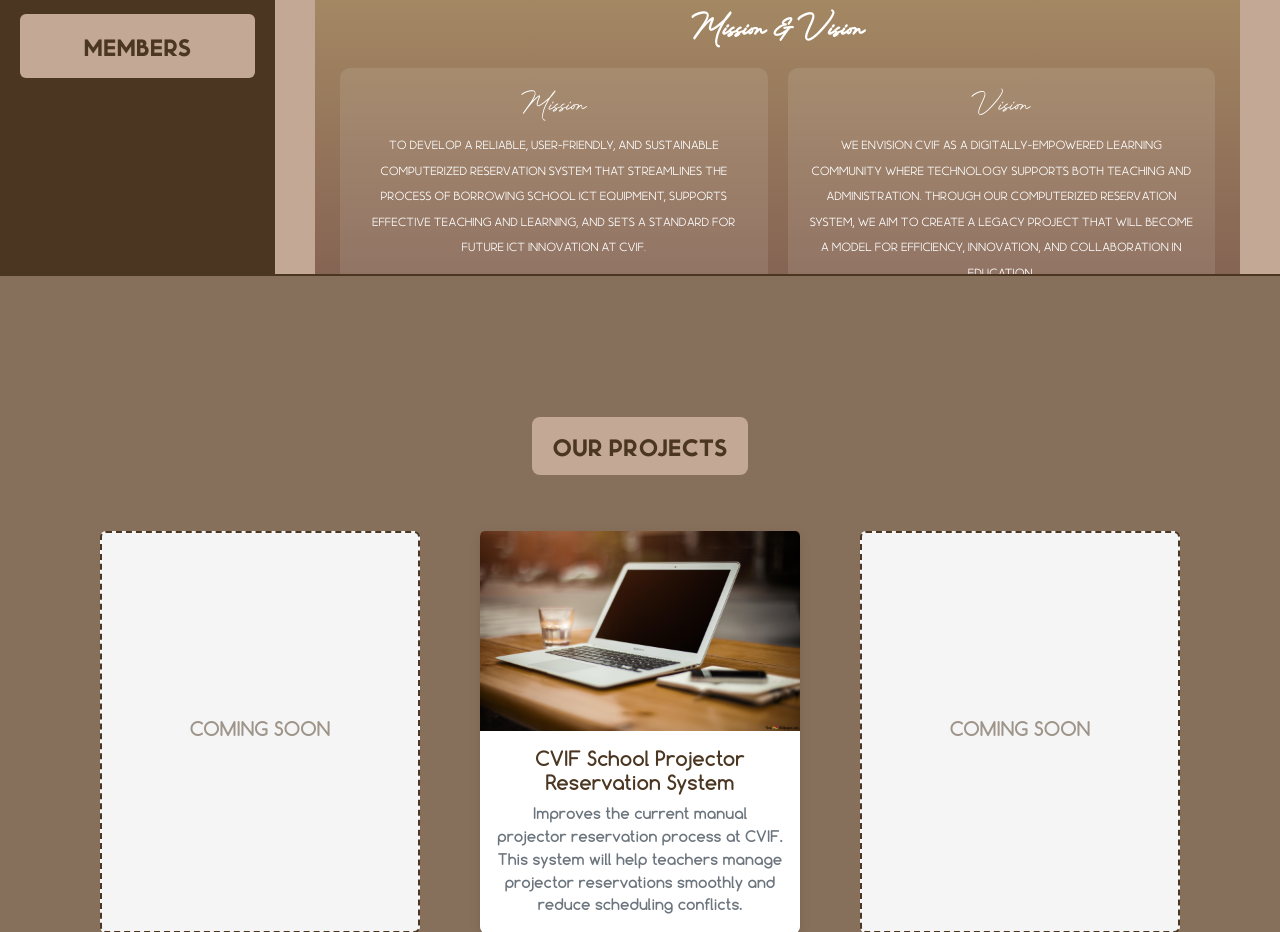
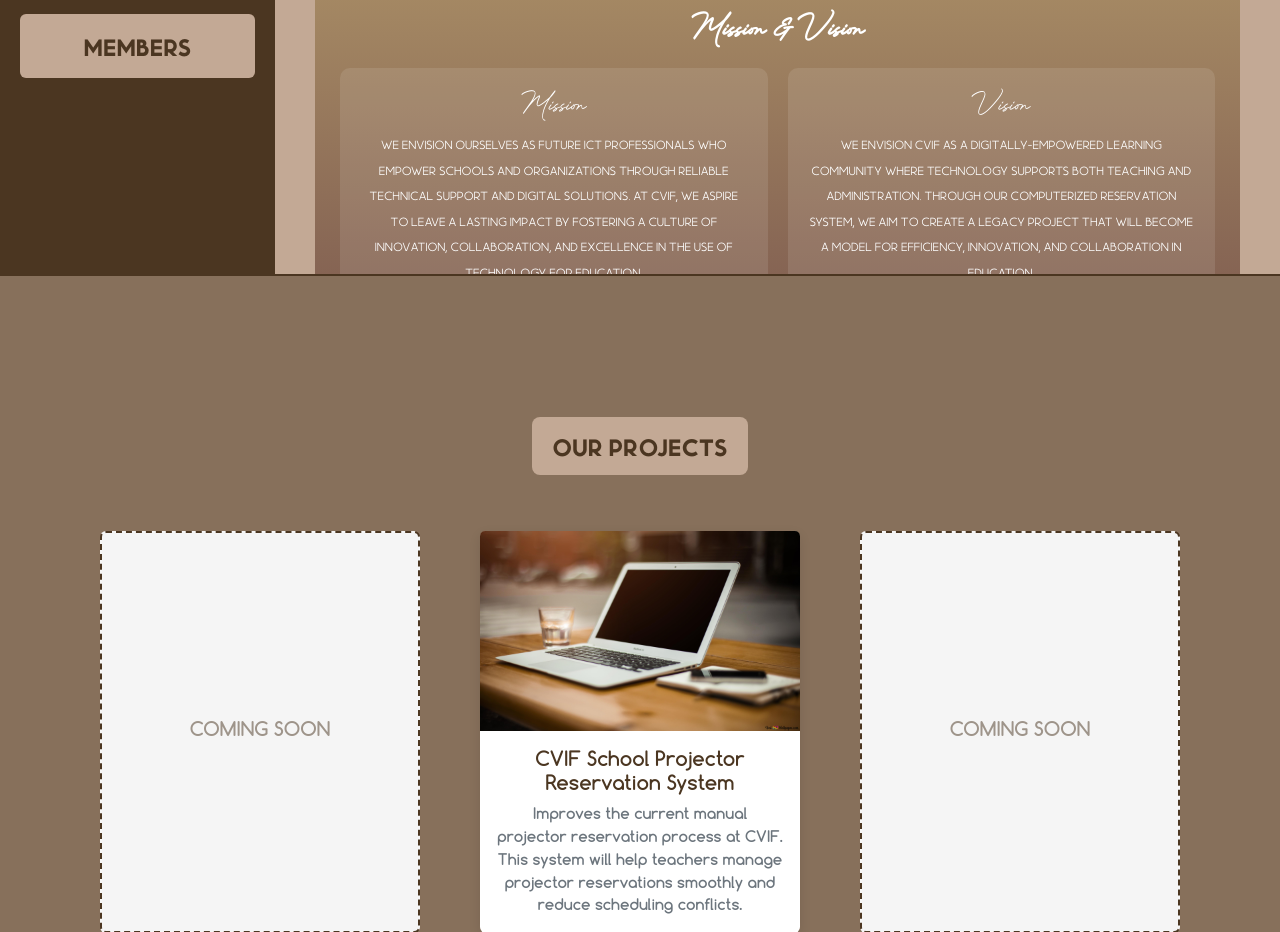
Before and after one commit to caeluminous-sky/Computer-ICT-Support, a plain HTML site: page index.html in a window 1280 px wide. Shown: the part 1380-2312 px from the top of the page. Drawn offline with nearby package versions, Linux system fonts and the light colour scheme.

Commit message:
Update index.html

```diff
--- a/index.html
+++ b/index.html
@@ -62,7 +62,7 @@
 
     <div class="about-content" data-bs-spy="scroll" data-bs-target="#aboutNav" data-bs-offset="0" tabindex="0">
 
-      <!-- About Us -->
+
 <!-- About Us -->
 <div id="about-us" class="about-block" style="height:50vh;">
   <div class="about-title">
@@ -83,7 +83,7 @@
     <div class="mission-box">
       <h3>Mission</h3>
       <p>
-        To develop a reliable, user-friendly, and sustainable computerized reservation system that streamlines the process of borrowing school ICT equipment, supports effective teaching and learning, and sets a standard for future ICT innovation at CVIF.
+        We envision ourselves as future ICT professionals who empower schools and organizations through reliable technical support and digital solutions. At CVIF, we aspire to leave a lasting impact by fostering a culture of innovation, collaboration, and excellence in the use of technology for education.
       </p>
     </div>
     <div class="vision-box">
```
